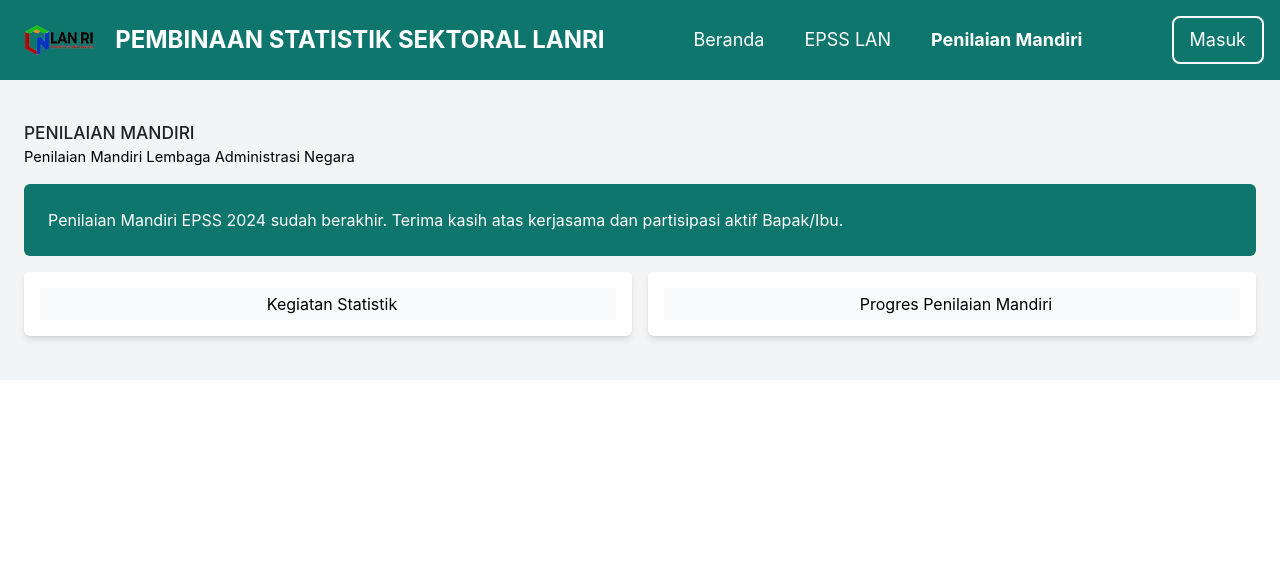
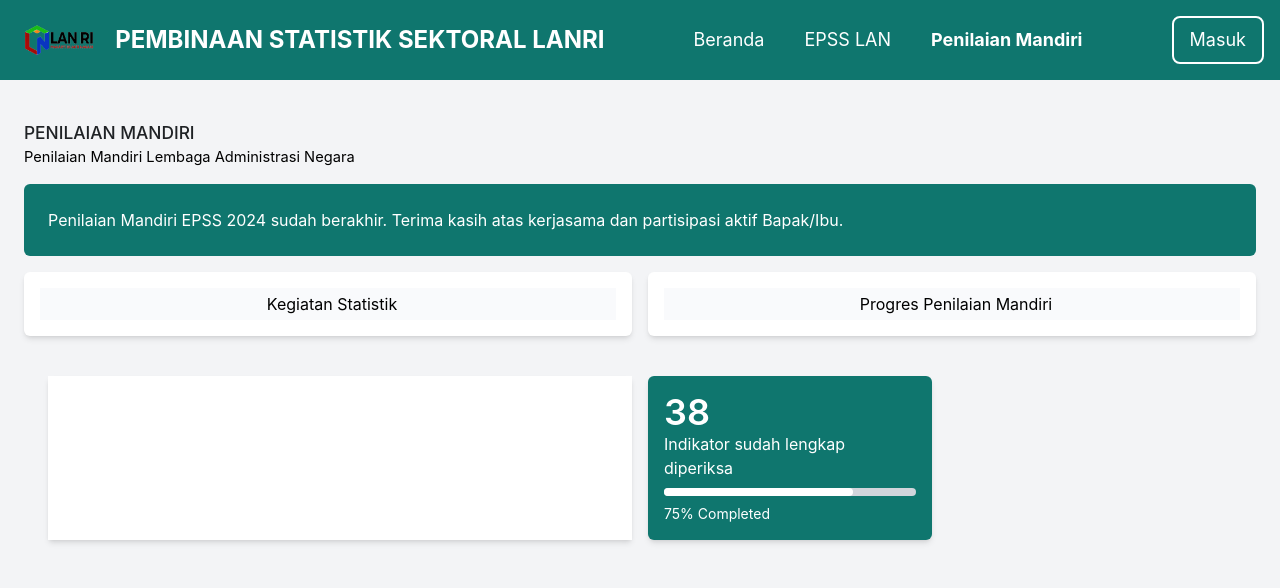
Before and after one commit to pujisubarkah/penilaian_statistik, a React (Create React App) app: page /Penilaian in a window 1280 px wide. Shown: the top 588 px of the page. Built offline with nearby package versions, Linux system fonts and the light colour scheme.

Commit message:
Update Penilaian.js

```diff
--- a/src/pages/Penilaian.js
+++ b/src/pages/Penilaian.js
@@ -37,13 +37,56 @@ function Penilaian() {
         </div>
       </div>
 
+      <div className="p-6 bg-gray-100">
+      <div className="grid grid-cols-4 gap-4 mt-4">
+        {/* First Column (Left) */}
+        <div className="col-span-2 bg-white shadow-md p-4">
+          <div className="flex flex-col space-y-4">
+            {/* Kegiatan 1 */}
+            <div>
+
+              <p className="m-0 text-gray-800 text-lg font-normal">
+                {/* Isi dari database untuk Kegiatan 1 */}
+              </p>
+              <span className="text-blue-600 text-xs">
+                {/* Tahun dan Instansi dari database */}
+              </span>
+            </div>
+            {/* Kegiatan 2 */}
+            <div>
+
+              <p className="m-0 text-gray-800 text-lg font-normal">
+                {/* Isi dari database untuk Kegiatan 2 */}
+              </p>
+              <span className="text-blue-600 text-xs">
+                {/* Tahun dan Instansi dari database */}
+              </span>
+            </div>
+          </div>
+        </div>
+
+          {/* Second Column (Right) */}
+          <div className="bg-teal-700 text-white p-4 rounded-md shadow-md">
+          <div className="text-4xl font-semibold">38</div>
+          <div>Indikator sudah lengkap diperiksa</div>
+
+          {/* Progress Bar */}
+          <div className="my-2">
+            <div className="bg-gray-300 h-2 rounded">
+              <div
+                className="bg-white h-full rounded"
+                style={{ width: '75%' }} // Change this value for the progress percentage
+              ></div>
+            </div>
+          </div>
+
+          {/* Progress Percentage */}
+          <div className="text-sm">75% Completed</div>
+        </div>
+      </div>
+    </div>
 
 
-
-
-
-
-      {/* Progress Bar */}
       <div className="card-body">
         <div className="progress progress-white my-2" style={{ height: '4px' }}>
           <div
```
